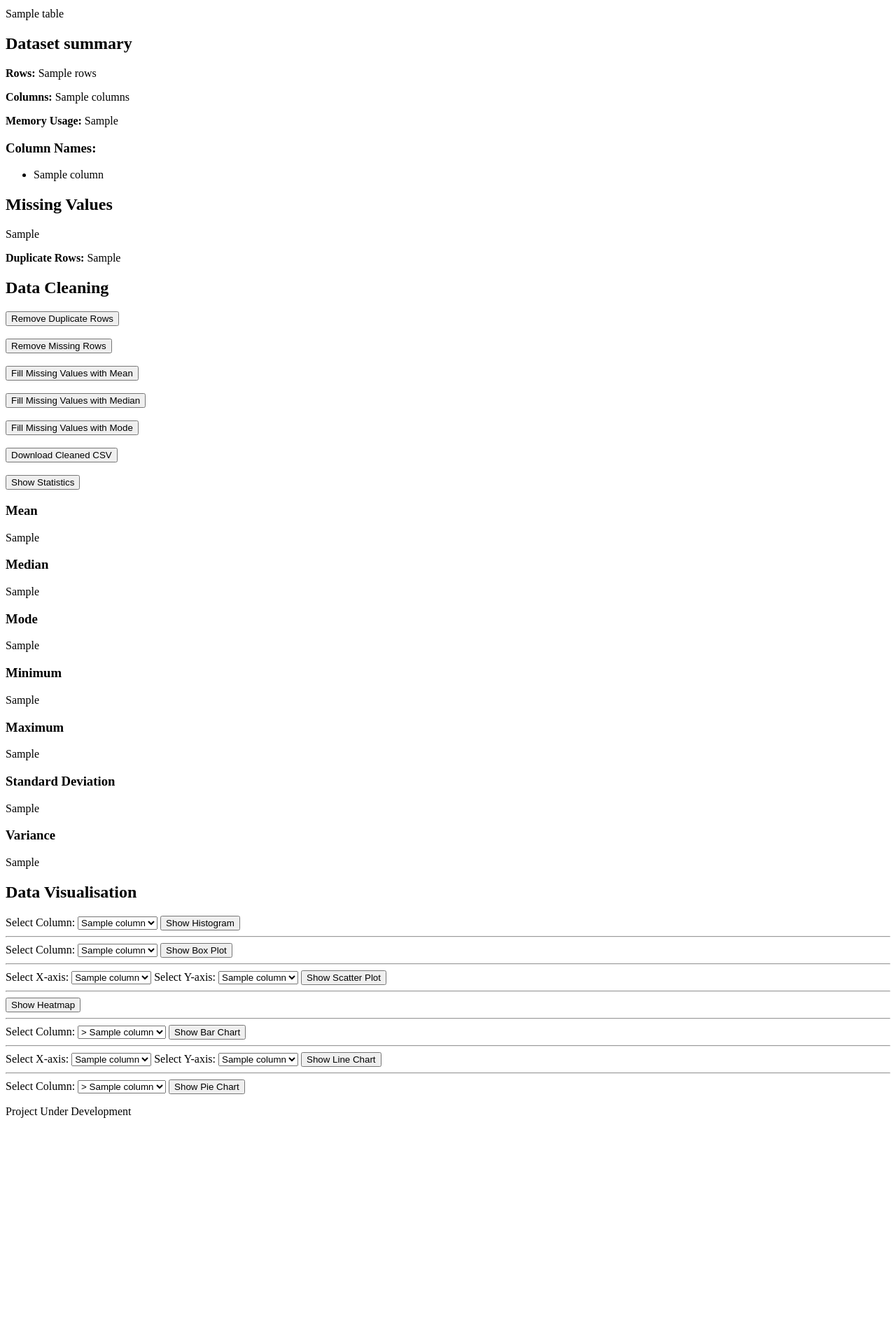
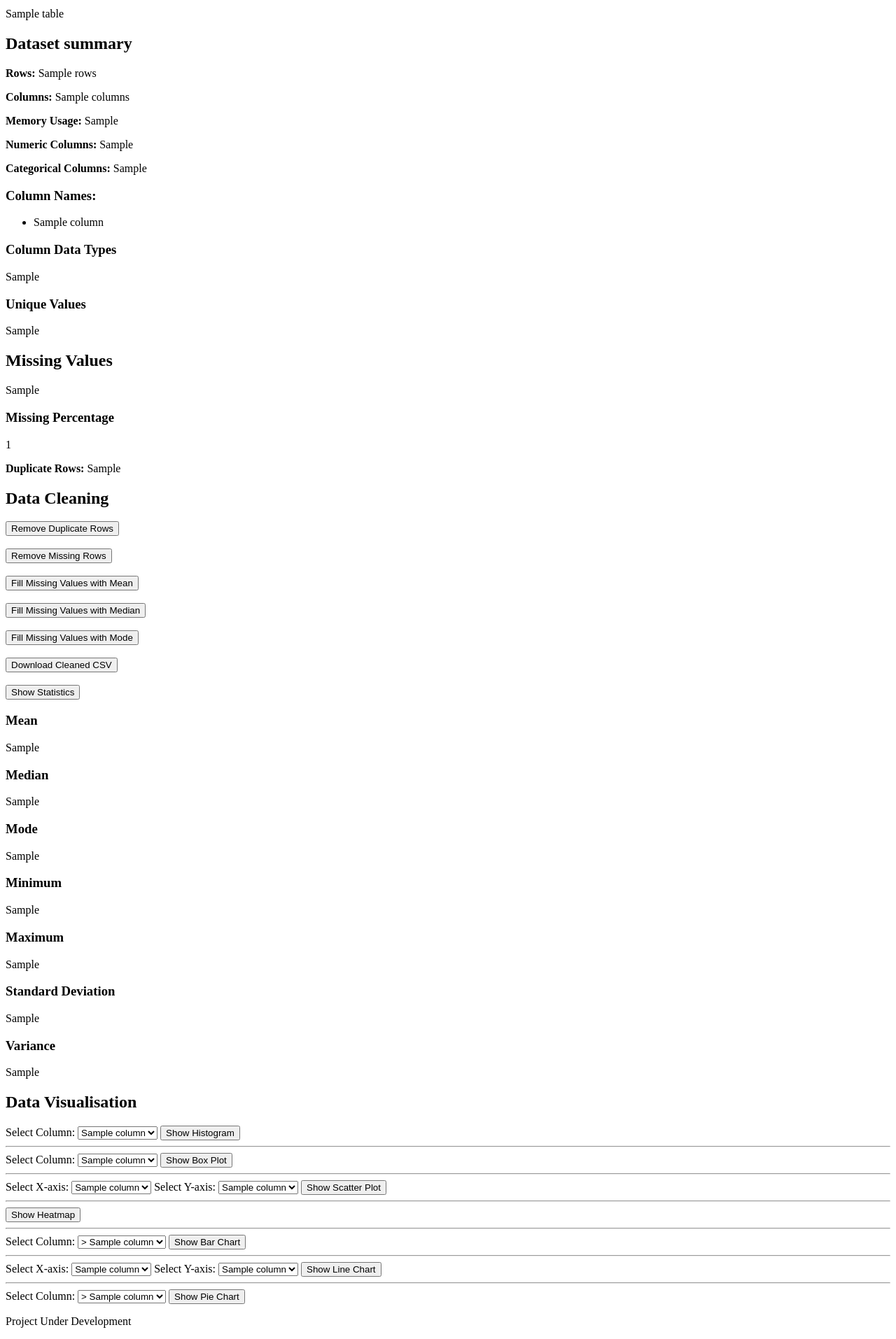
Before and after one commit to Neelu-Verma-26/DataSense-AI, a Flask app: template templates/index.html in a window 1280 px wide. Shown: the part 245-2159 px from the top of the page at 70% size. Before the commit the page ends 1843 px from the top, so only its background shows below. Run offline with Flask 3, Linux system fonts and the light colour scheme; the template is opened without the code that fills it: most values are stand-ins (such as "Sample title", 1, 10 or a date in 2020).

Commit message:
enhance dataset profiling dashboard

```diff
--- a/app.py
+++ b/app.py
@@ -29,6 +29,21 @@ def generate_dataset_report(df):
     else:
         memory_size = f"{memory / (1024 ** 2):.2f} MB"
 
+    numeric_df = df.select_dtypes(include="number")
+    numeric_columns = numeric_df.shape[1]
+
+    categorical_df = df.select_dtypes(include="object")
+    categorical_columns = categorical_df.shape[1]
+
+    column_types = df.dtypes
+    column_types_html = column_types.to_frame(name="Data Type").to_html()
+
+    unique_values = df.nunique()
+    unique_values_html = unique_values.to_frame(name="Unique Values").to_html()
+
+    missing_percentage = (missing_values / rows) * 100
+    missing_percentage_html = missing_percentage.to_frame(name="Missing Percentage (%)").to_html()
+
     return {
     "rows": rows,
     "columns": columns,
@@ -36,8 +51,12 @@ def generate_dataset_report(df):
     "missing_values_html": missing_values_html,
     "duplicate_rows": duplicate_rows,
     "table": table,
-    "memory_usage": memory_size
-}
+    "memory_usage": memory_size,
+    "numeric_columns": numeric_columns,
+    "categorical_columns": categorical_columns,
+    "column_types_html": column_types_html,
+    "unique_values_html":unique_values_html,
+    "missing_percentage_html": missing_percentage_html}
 
 @app.route("/")
 def welcome():
--- a/templates/index.html
+++ b/templates/index.html
@@ -26,6 +26,8 @@
     <p><strong>Rows:</strong> {{ report.rows }}</p>
     <p><strong>Columns:</strong> {{ report.columns }}</p>
     <p><strong>Memory Usage:</strong> {{ report.memory_usage }}</p>
+    <p><strong>Numeric Columns:</strong> {{ report.numeric_columns }}</p>
+    <p><strong>Categorical Columns:</strong> {{ report.categorical_columns }}</p>
 
     <h3>Column Names:</h3>
     <ul>
@@ -34,8 +36,17 @@
         {% endfor %}
     </ul>
 
+    <h3>Column Data Types</h3>
+    {{ report.column_types_html | safe }}
+
+    <h3>Unique Values</h3>
+    {{ report.unique_values_html | safe }}
+
     <h2>Missing Values</h2>
     {{ report.missing_values_html | safe }}
+
+    <h3>Missing Percentage</h3>
+    {{ report.missing_percentage_html | safe }}
 
     <p><strong>Duplicate Rows:</strong> {{ report.duplicate_rows }}</p>
 
```
